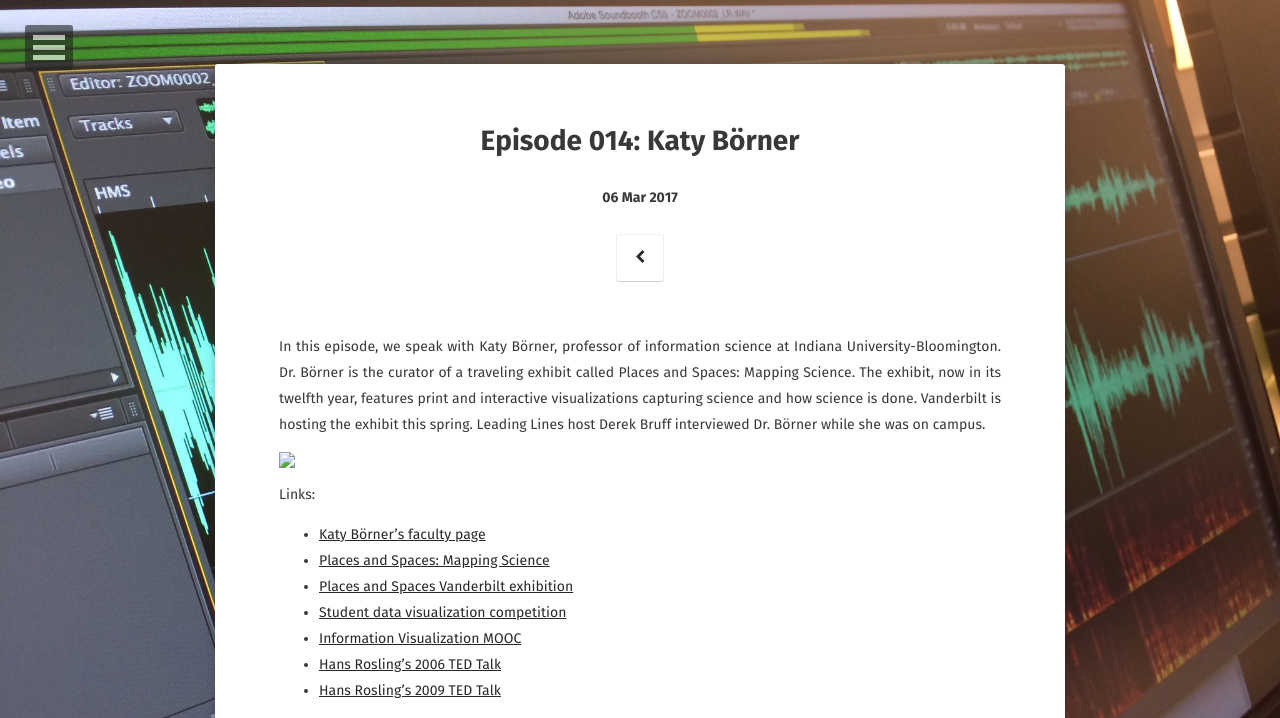
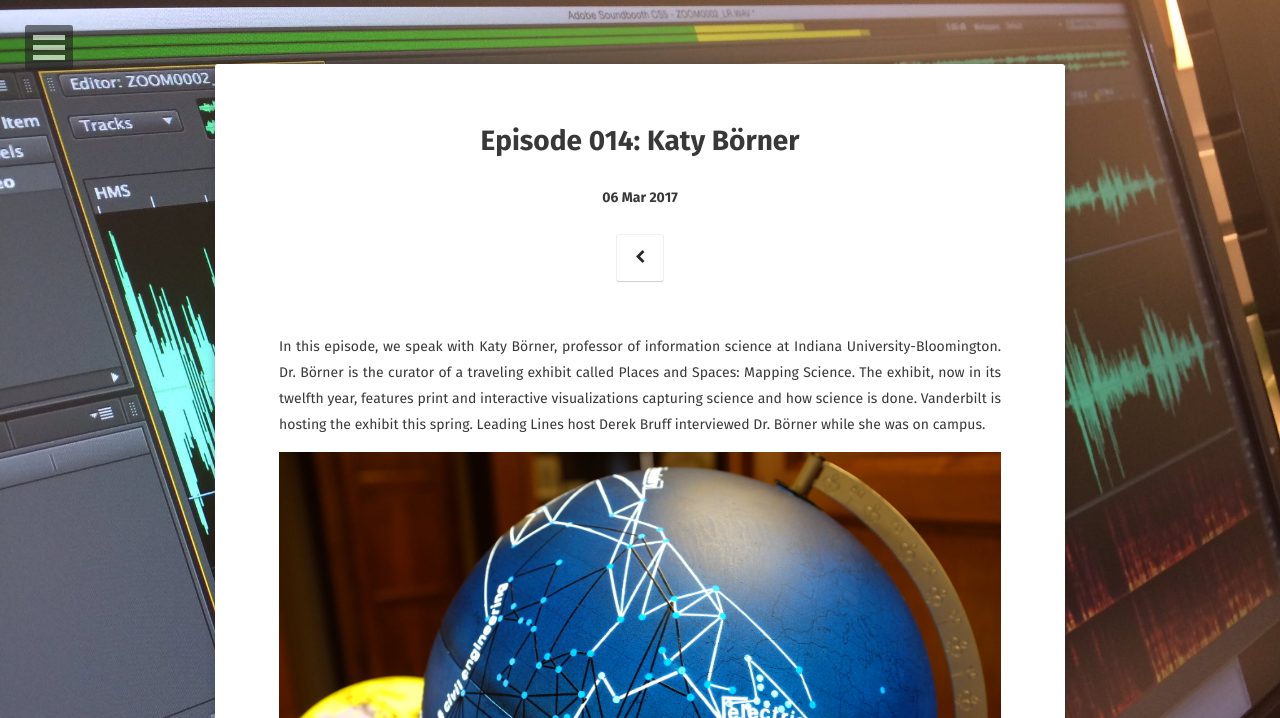
Before and after one commit to leadinglinespod/leadinglinespod.github.io, a Jekyll site: the page built from _posts/2017-03-06-episode-014.md, in a window 1280 px wide. Shown: the top 718 px of the page. Built offline with Jekyll 4.4.1, drawn with Linux system fonts in a browser that asks for light colours; some web fonts are replaced; comment, search, counter and statistics services are not loaded; grey boxes are pictures that could not be loaded.

Commit message:
corrected path

```diff
--- a/_posts/2017-03-06-episode-014.md
+++ b/_posts/2017-03-06-episode-014.md
@@ -13,7 +13,7 @@ comments: true
 
 In this episode, we speak with Katy Börner, professor of information science at Indiana University-Bloomington. Dr. Börner is the curator of a traveling exhibit called Places and Spaces: Mapping Science. The exhibit, now in its twelfth year, features print and interactive visualizations capturing science and how science is done. Vanderbilt is hosting the exhibit this spring. Leading Lines host Derek Bruff interviewed Dr. Börner while she was on campus.
 
-<img src="assets/img/2017-03-03%2015.27.36.jpg"/>
+<img src="../assets/img/2017-03-03%2015.27.36.jpg"/>
 
 Links:
 
```
